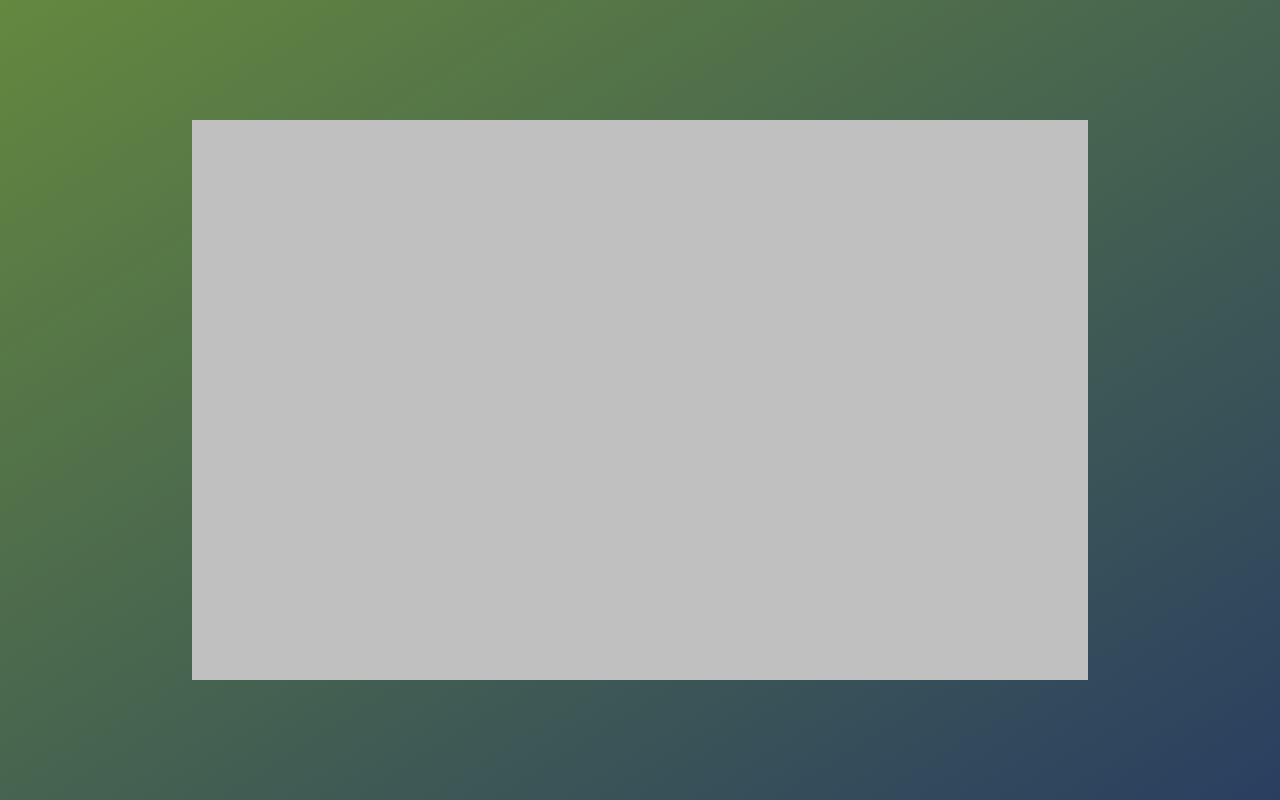
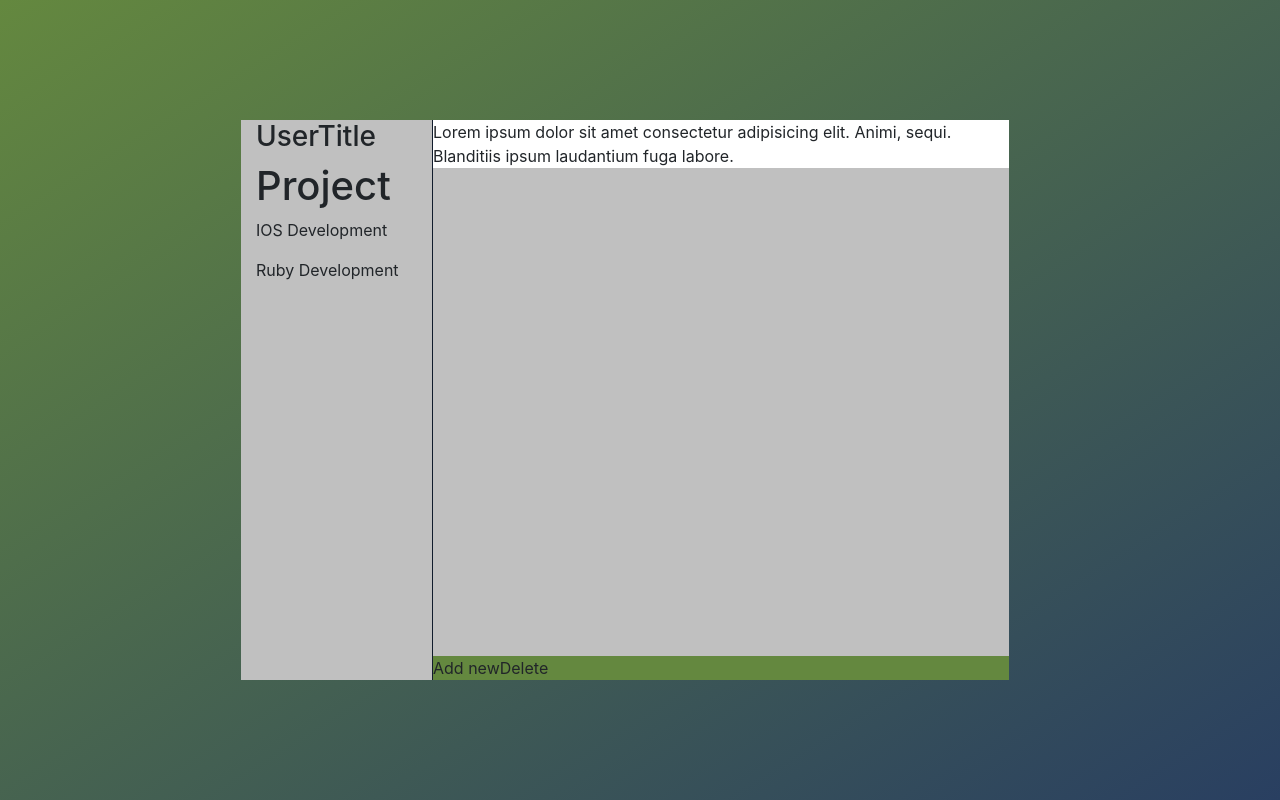
Before and after one commit to hillarioh/JS-Todo-App, a website built with webpack: page dist/index.html in a window 1280 px wide. Built offline with nearby package versions, Linux system fonts and the light colour scheme; a web font is replaced by a local one.

Commit message:
edit todolist div

```diff
--- a/styles/style.css
+++ b/styles/style.css
@@ -15,7 +15,27 @@ body {
   left: 50%;
   transform: translate(-50%, -50%);
   min-height: 70vh;
-  width: 70%;
+  width: 60%;
   max-width: 80%;
   background: #c0c0c0;
 }
+
+#nav {
+  border-right: 1px solid #111c2c;
+}
+
+.task {
+  background: white;
+  height: ;
+}
+
+ul {
+  list-style: none;
+  display: flex;
+  width: 100%;
+  position: absolute;
+  bottom: 0;
+  background: #64883F;
+  margin: 0;
+  padding: 0;
+}
```
Also changed, not shown: dist/index.html.
